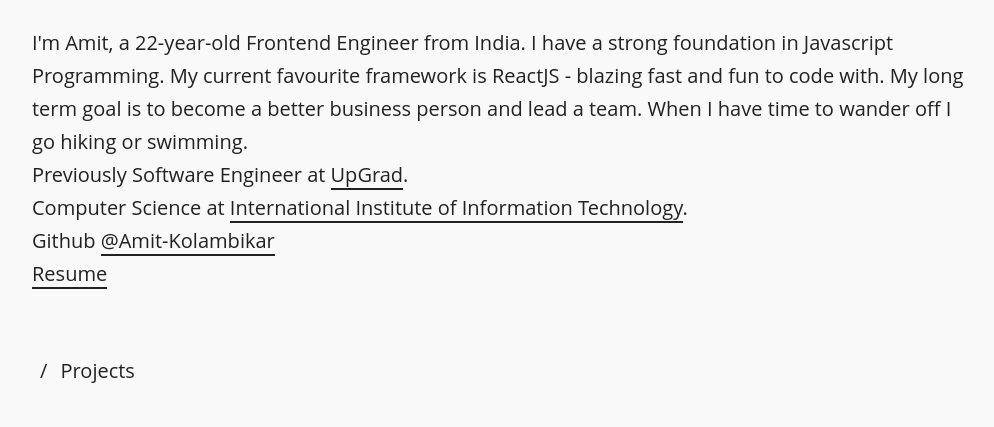
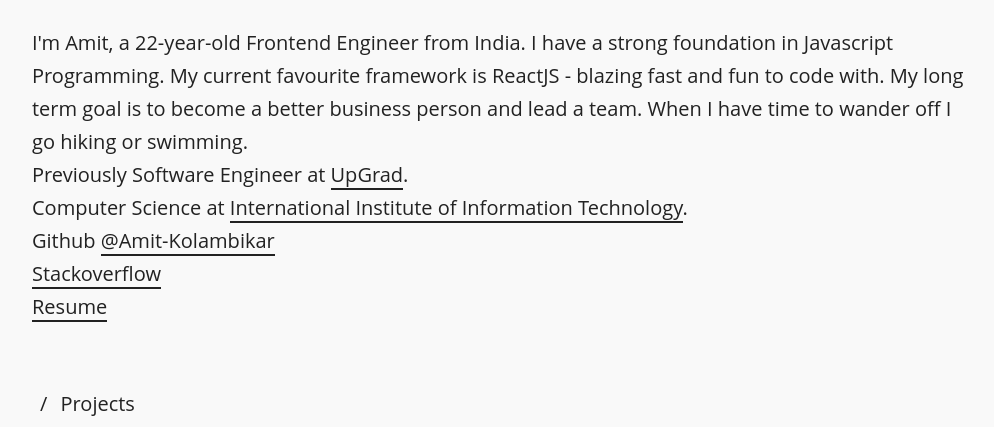
Before and after one commit to Amit-Kolambikar/Amit-Kolambikar.github.io, a Jekyll site: the page built from index.html, in a window 1280 px wide and 900 px high, scrolled down 334 px, cut to the strip 0-427 px from the top of the window. Shown: the whole strip, without its empty margins (80-1074 px from the left). Built offline with Jekyll 4.4.1, drawn with Linux system fonts in a browser that asks for light colours; Markdown is read by kramdown in place of the engine named in the settings; a script that is not in the unit is left out.

Commit message:
added stackoverflow link

```diff
--- a/index.html
+++ b/index.html
@@ -13,6 +13,7 @@ is_home: true
         <!-- I’m a full-stack developer currently studying computer engineering at the University of Waterloo. I am skilled in front-end frameworks such as AngularJS and back-end frameworks such as Flask/Python and NodeJS. -->
         <h2>I'm Amit, a 22-year-old Frontend Engineer from India. I have a strong foundation in Javascript Programming. My current favourite framework is ReactJS - blazing fast and fun to code with. My long term goal is to become a better business person and lead a team. When I have time to wander off I go hiking or swimming.  </br>
         Previously Software Engineer at <a href="https://upgrad.com" target="_blank">UpGrad</a>. </br> Computer Science at <a  target="_blank" href="http://www.isquareit.edu.in/">International Institute of Information Technology</a>.</br> Github <a  target="_blank" href="https://github.com/Amit-Kolambikar">@Amit-Kolambikar</a></br>
+        <a target="_blank" href="http://stackoverflow.com/users/3070770/amitjs94?tab=profile">Stackoverflow</a>  </br>
         <a target="_blank" href="https://amitkolambikar.com/resume.pdf">Resume</a> </h2>
     </section>
     <!-- {% include collection.html title="Writing" url="/writing/" collection=site.writing %} -->
```
Also changed, not shown: 1 other file.
